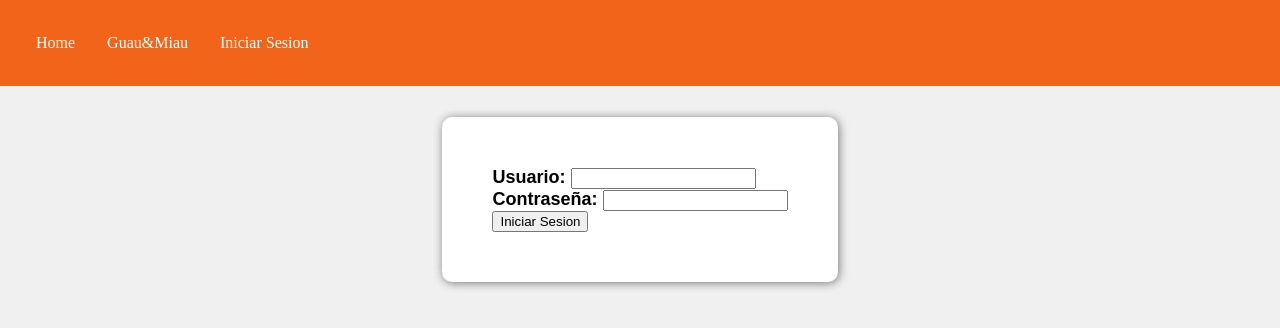
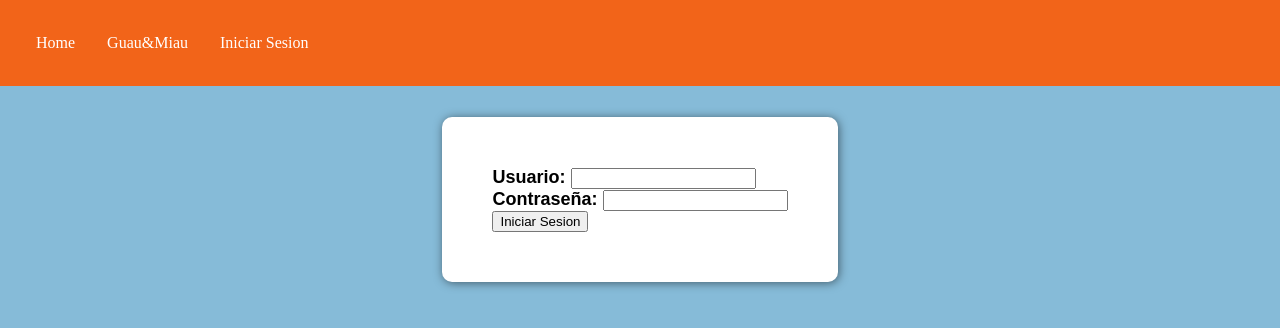
Before and after one commit to DevArt-LTDA/Guau-Miau, a plain HTML site: page index.html in a window 1280 px wide. Drawn offline with Linux system fonts and the light colour scheme.

Commit message:
cambio color body

```diff
--- a/style.css
+++ b/style.css
@@ -1,5 +1,5 @@
 body {
-    background-color: #f0f0f0;
+    background-color: #86BBD8;
     margin: 0;
     padding: 0;
 }
```
